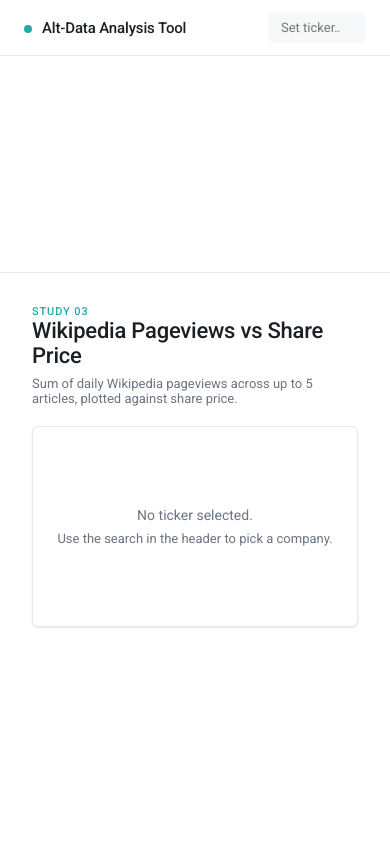
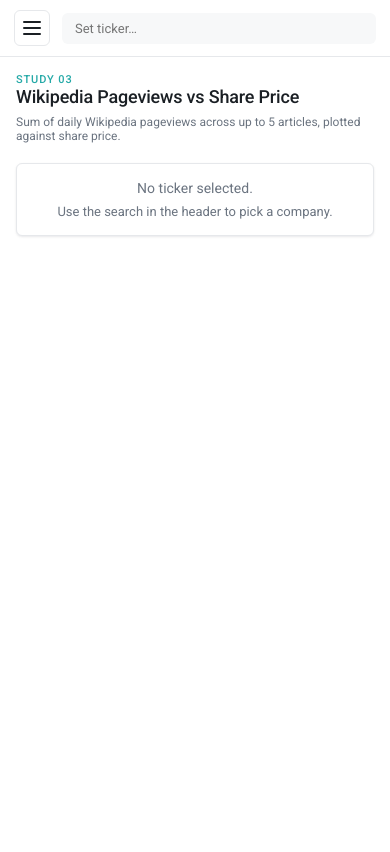
Before and after one commit to ragkap/altdatatool, a FastAPI app: template app/templates/study3.html in a window 390 px wide. Before the commit the page ends 628 px from the top, so only its background shows below. Run offline with FastAPI, Linux system fonts and the light colour scheme; the template is opened without the code that fills it, so the values that code supplies are empty.

Commit message:
Make site mobile-responsive
- Hamburger button in topbar (visible <=760px) toggles sidebar as a slide-in drawer
- Sidebar becomes fixed drawer on mobile; tapping any study auto-closes it
- Toolbar fields (keywords, range, run-btn) stack full-width on mobile so each is tappable
- Range pills stretch to fill row equally; chart height 480->360 (320 on <=420px)
- Topbar tightens on mobile; brand hides on very narrow phones to give search full width
- Sidebar 'More studies on the way!' hint sits below a dashed separator

Co-Authored-By: Claude Opus 4.7 (1M context) <noreply@anthropic.com>

```diff
--- a/app/static/styles.css
+++ b/app/static/styles.css
@@ -189,23 +189,44 @@ a:hover { text-decoration: underline; }
 .sidebar-item.active .sidebar-title { color: var(--text); }
 .sidebar-sub { font-size: 11px; color: var(--text-muted); }
 
+.sidebar-coming-soon {
+  margin-top: 16px;
+  padding: 10px 14px;
+  border-top: 1px dashed var(--border);
+  font-size: 11px;
+  color: var(--text-faint);
+  font-style: italic;
+}
+
 main {
   padding: 32px;
   max-width: 1200px;
   width: 100%;
 }
 
-@media (max-width: 800px) {
-  .layout { grid-template-columns: 1fr; }
-  .sidebar {
-    border-right: 0;
-    border-bottom: 1px solid var(--border);
-    padding: 12px;
-  }
-  .sidebar-nav { flex-direction: row; overflow-x: auto; }
-  .sidebar-item { white-space: nowrap; }
-  .sidebar-label { display: none; }
+/* Hamburger button — hidden on desktop, shown on mobile */
+.hamburger {
+  display: none;
+  flex-direction: column;
+  justify-content: center;
+  gap: 4px;
+  width: 36px;
+  height: 36px;
+  padding: 0;
+  background: transparent;
+  border: 1px solid var(--border);
+  border-radius: var(--radius);
+  cursor: pointer;
 }
+.hamburger span {
+  display: block;
+  width: 18px;
+  height: 2px;
+  margin: 0 auto;
+  background: var(--text);
+  border-radius: 1px;
+}
+.hamburger:hover { background: var(--bg-soft); opacity: 1; }
 
 h1 { font-weight: 500; font-size: 22px; margin: 0 0 4px; letter-spacing: -0.01em; }
 .study-header { margin-bottom: 20px; }
@@ -478,3 +499,94 @@ button.ghost {
   pointer-events: none;
 }
 .toast.show { opacity: 1; }
+
+/* ---------------------------------------------------------------- */
+/* Responsive                                                       */
+/* ---------------------------------------------------------------- */
+
+/* Tablet & narrow desktop: tighten sidebar but keep it visible */
+@media (max-width: 1024px) {
+  .layout { grid-template-columns: 200px minmax(0, 1fr); }
+  main { padding: 24px; }
+  .topbar .brand { min-width: auto; }
+}
+
+/* Mobile breakpoint: sidebar becomes a slide-in drawer */
+@media (max-width: 760px) {
+  .topbar {
+    padding: 10px 14px;
+    gap: 12px;
+    flex-wrap: nowrap;
+  }
+  .hamburger { display: inline-flex; flex-shrink: 0; }
+  .topbar .brand {
+    font-size: 14px;
+    min-width: 0;
+    flex: 0 0 auto;
+    white-space: nowrap;
+    overflow: hidden;
+    text-overflow: ellipsis;
+  }
+  .topbar .brand .dot { margin-right: 6px; }
+  .topbar .nav-search {
+    flex: 1 1 auto;
+    min-width: 0;
+    max-width: none;
+  }
+
+  .layout { grid-template-columns: 1fr; }
+  .sidebar {
+    position: fixed;
+    top: 53px; /* topbar height */
+    left: 0;
+    bottom: 0;
+    width: 240px;
+    z-index: 25;
+    border-right: 1px solid var(--border);
+    transform: translateX(-100%);
+    transition: transform 0.2s ease;
+    overflow-y: auto;
+  }
+  .sidebar.open { transform: translateX(0); }
+
+  main {
+    padding: 16px;
+    max-width: 100%;
+  }
+
+  /* Toolbar fields go full width on mobile so each control is tappable */
+  .toolbar { gap: 14px; }
+  .toolbar .field,
+  .toolbar .field.wide {
+    min-width: 0;
+    width: 100%;
+    flex: 1 1 100%;
+  }
+  .toolbar .field button#run-btn { width: 100%; justify-content: center; }
+  .range-group { width: 100%; }
+  .range-group button { flex: 1 1 0; padding: 9px 0; }
+
+  /* Wiki page input + chips wrap properly */
+  .wiki-input .row { flex-direction: column; align-items: stretch !important; }
+  .wiki-input .search { flex: 1 1 100% !important; }
+
+  /* Cards and headers */
+  .card { padding: 16px; }
+  h1 { font-size: 18px; }
+  .study-desc { font-size: 12px; }
+
+  .chart-wrap { height: 360px; }
+
+  /* Chart card header (status + export buttons) wraps cleanly */
+  .export-actions { flex-wrap: wrap; }
+
+  /* Studies grid */
+  .studies-grid { grid-template-columns: 1fr; gap: 12px; }
+}
+
+/* Very narrow phones — extra tightening */
+@media (max-width: 420px) {
+  .topbar .brand { display: none; } /* search alone is enough */
+  .chart-wrap { height: 320px; }
+  .ticker-chip-action { display: none; } /* "change" hint hidden, X still works */
+}
--- a/app/templates/_base.html
+++ b/app/templates/_base.html
@@ -24,6 +24,9 @@
 </head>
 <body>
   <header class="topbar">
+    <button class="hamburger" id="hamburger" aria-label="Toggle navigation" aria-expanded="false">
+      <span></span><span></span><span></span>
+    </button>
     <div class="brand"><span class="dot"></span>Alt-Data Analysis Tool</div>
     <div class="nav-search" id="nav-ticker"></div>
   </header>
@@ -41,6 +44,7 @@
           </a>
         {% endfor %}
       </nav>
+      <div class="sidebar-coming-soon">More studies on the way!</div>
     </aside>
     <main>
       {% block content %}{% endblock %}
@@ -50,6 +54,18 @@
   <script>
     AltData.installNavTicker(document.getElementById('nav-ticker'));
     AltData.hydrateFromUrl();
+    (function() {
+      const hb = document.getElementById('hamburger');
+      const sb = document.querySelector('.sidebar');
+      if (!hb || !sb) return;
+      hb.addEventListener('click', () => {
+        const open = sb.classList.toggle('open');
+        hb.setAttribute('aria-expanded', open ? 'true' : 'false');
+      });
+      sb.querySelectorAll('.sidebar-item').forEach(a => {
+        a.addEventListener('click', () => sb.classList.remove('open'));
+      });
+    })();
   </script>
   {% block scripts %}{% endblock %}
 </body>
```
